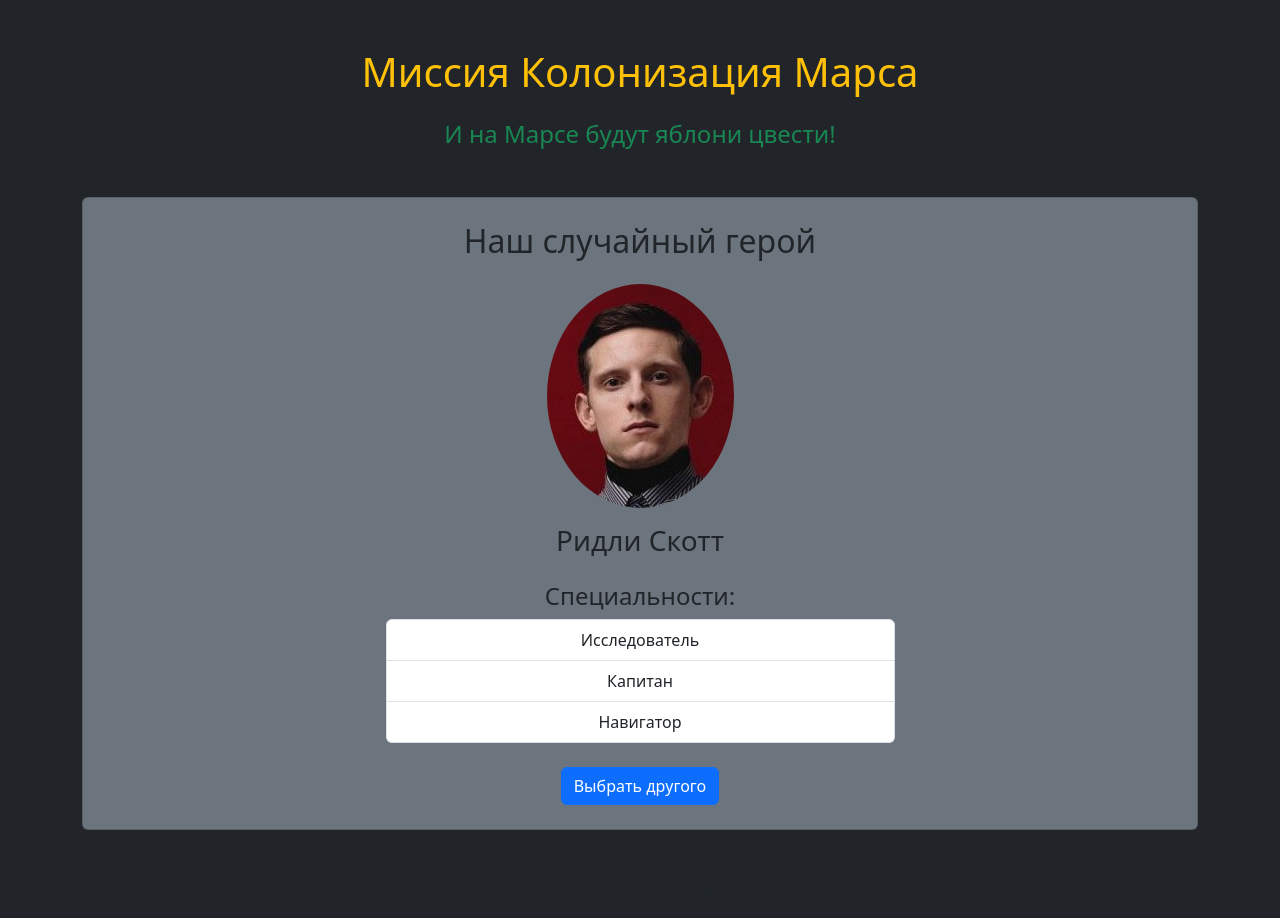
After one commit to Pavlisio23/FlaskWTF, a Flask app: page /member in a window 1280 px wide. The commit adds this page. Run offline with Flask 3, Linux system fonts and the light colour scheme.

Commit message:
9 задача

```diff
--- a/main.py
+++ b/main.py
@@ -1,6 +1,8 @@
 from flask import Flask, render_template, request, redirect, url_for
 import os
 from werkzeug.utils import secure_filename
+import json
+import random
 
 
 app = Flask(__name__)
@@ -148,5 +150,17 @@ def gallery():
     return render_template('gallery.html', images=images)
 
 
+@app.route('/member')
+def member():
+    with open('templates/crew_members.json', 'r', encoding='utf-8') as f:
+        crew_data = json.load(f)
+
+    random_member = random.choice(crew_data['crew'])
+
+    return render_template('member.html',
+                           title="Член экипажа",
+                           member=random_member)
+
+
 if __name__ == '__main__':
     app.run(debug=True)
--- /dev/null
+++ b/templates/crew_members.json
@@ -0,0 +1,28 @@
+{
+    "crew": [
+        {
+            "first_name": "Марк",
+            "last_name": "Уотни",
+            "photo": "/static/images/crew/watney.jpg",
+            "specialties": ["ботаник", "инженер", "астронавт"]
+        },
+        {
+            "first_name": "Мелисса",
+            "last_name": "Льюис",
+            "photo": "/static/images/crew/lewis.jpg",
+            "specialties": ["командир", "пилот", "геолог"]
+        },
+        {
+            "first_name": "Ридли",
+            "last_name": "Скотт",
+            "photo": "/static/images/crew/scott.jpg",
+            "specialties": ["капитан", "навигатор", "исследователь"]
+        },
+        {
+            "first_name": "Алекс",
+            "last_name": "Вогель",
+            "photo": "/static/images/crew/vogel.jpg",
+            "specialties": ["химик", "врач", "биолог"]
+        }
+    ]
+}
--- /dev/null
+++ b/templates/member.html
@@ -0,0 +1,32 @@
+{% extends "base.html" %}
+
+{% block content %}
+<div class="container">
+    <h2 class="text-center mb-4">Наш случайный герой</h2>
+
+    <div class="row justify-content-center">
+        <div class="col-md-6">
+            <div class="crew-card text-center">
+                <img src="{{ member.photo }}"
+                     alt="{{ member.first_name }} {{ member.last_name }}"
+                     class="img-fluid rounded-circle mb-3 crew-photo">
+
+                <h3>{{ member.first_name }} {{ member.last_name }}</h3>
+
+                <div class="specialties mt-4">
+                    <h4>Специальности:</h4>
+                    <ul class="list-group">
+                        {% for specialty in member.specialties|sort %}
+                        <li class="list-group-item">{{ specialty|capitalize }}</li>
+                        {% endfor %}
+                    </ul>
+                </div>
+            </div>
+        </div>
+    </div>
+
+    <div class="text-center mt-4">
+        <a href="/member" class="btn btn-primary">Выбрать другого</a>
+    </div>
+</div>
+{% endblock %}
```
Also changed, not shown: static/css/style.css (+24 -0 lines), static/images/crew/lewis.jpg (added), static/images/crew/scott.jpg (added), static/images/crew/vogel.jpg (added), static/images/crew/watney.jpg (added).
